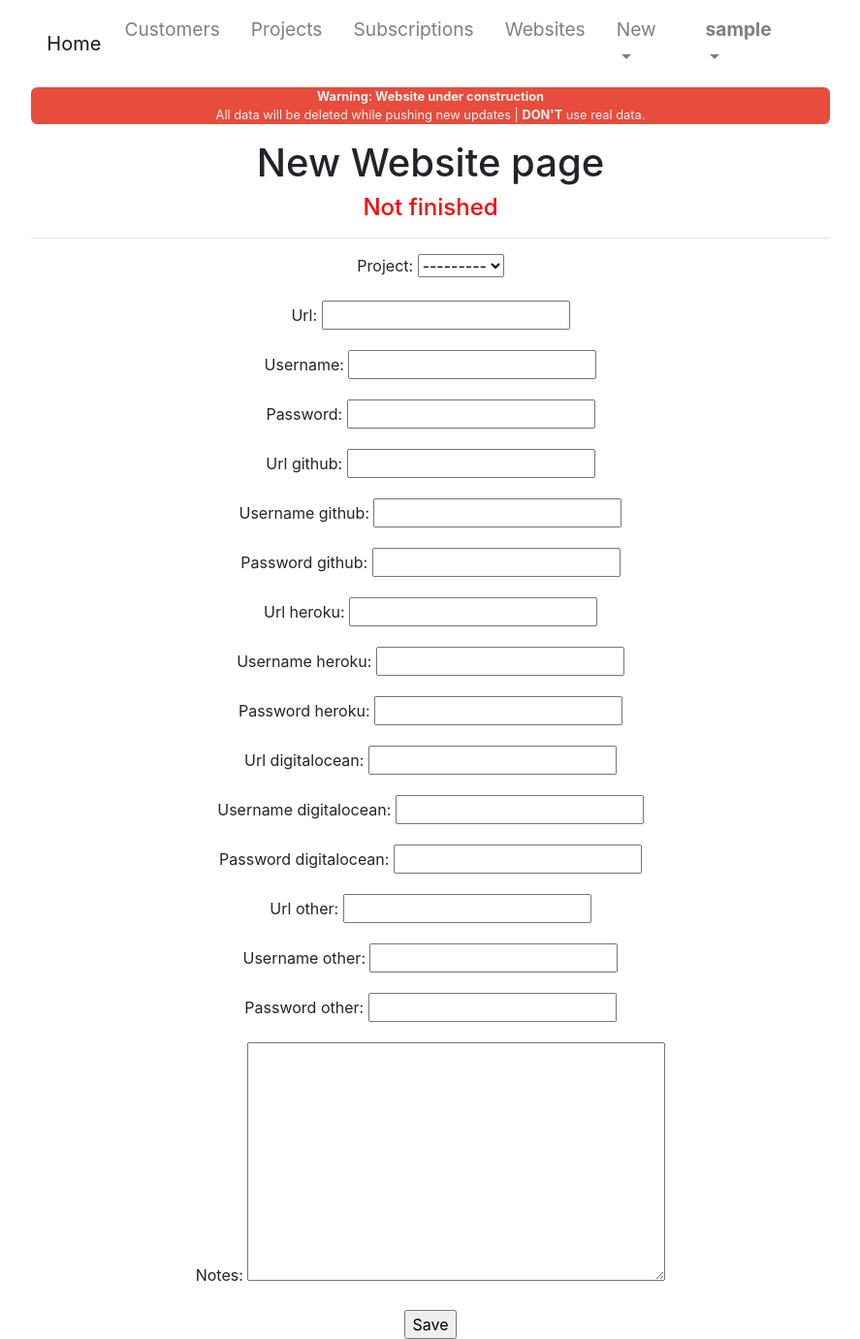
After one commit to ionescuig/freelance-manager, a Django app: page /websites/new/ in a window 1280 px wide. The commit adds this page. Shown: the whole page at 97% size, without its empty margins (196-1083 px from the left). Run offline with Django 3.2, Linux system fonts and the light colour scheme; the visitor is signed in with stand-in values (Sample User, id 1); data that the repository does not hold is empty; some libraries are stand-ins or nearby versions.

Commit message:
added CRUD for app: websites. Logic not added.

```diff
--- a/src/manager/urls.py
+++ b/src/manager/urls.py
@@ -29,4 +29,5 @@ urlpatterns = [
     path('customers/', include(('customers.urls', 'customers'), namespace='customers')),
     path('projects/', include(('projects.urls', 'projects'), namespace='projects')),
     path('subscriptions/', include(('subscriptions.urls', 'subscriptions'), namespace='subscriptions')),
+    path('websites/', include(('websites.urls', 'websites'), namespace='websites')),
 ]
--- a/src/templates/home.html
+++ b/src/templates/home.html
@@ -25,6 +25,6 @@
         <p><a href="{% url 'customers:list' %}">Customers: {{ customers.count }}</a></p>
         <p><a href="{% url 'projects:list' %}">Projects: {{ projects.count }}</a></p>
         <p><a href="{% url 'subscriptions:list' %}">Subscriptions: {{ subscriptions.count }}</a></p>
-        <p><a href="#">Websites: {{ websites.count }}</a></p>
+        <p><a href="{% url 'websites:list' %}">Websites: {{ websites.count }}</a></p>
     </div>
 {% endblock body %}
--- a/src/templates/snippets/nav.html
+++ b/src/templates/snippets/nav.html
@@ -20,7 +20,7 @@
                 <a class="nav-link" href="{% url 'subscriptions:list' %}">Subscriptions</a>
             </li>
             <li class="nav-item">
-                <a class="nav-link" href="#">Websites</a>
+                <a class="nav-link" href="{% url 'websites:list' %}">Websites</a>
             </li>
 
             <li class="nav-item dropdown">
@@ -32,7 +32,7 @@
                     <a class="dropdown-item" href="{% url 'customers:create' %}">New Customer</a>
                     <a class="dropdown-item" href="{% url 'projects:create' %}">New Project</a>
                     <a class="dropdown-item" href="{% url 'subscriptions:create' %}">New Subscription</a>
-                    <a class="dropdown-item" href="#">New Website</a>
+                    <a class="dropdown-item" href="{% url 'websites:create' %}">New Website</a>
                 </div>
             </li>
         </ul>
--- /dev/null
+++ b/src/templates/websites/create.html
@@ -0,0 +1,22 @@
+{% extends 'base.html' %}
+{% load static %}
+
+{% block title %}
+    FM | New Website
+{% endblock title %}
+
+{% block body %}
+    <div class="text-center">
+        <div>
+            <h1>New Website page</h1>
+            <h4 style="color: red">Not finished</h4>
+            <hr>
+        </div>
+
+        <form method="POST">
+            {% csrf_token %}
+            {{ form.as_p }}
+            <input type="submit" value="Save">
+        </form>
+    </div>
+{% endblock body %}
--- /dev/null
+++ b/src/websites/forms.py
@@ -0,0 +1,9 @@
+from django import forms
+
+from.models import Website
+
+
+class WebsiteForm(forms.ModelForm):
+    class Meta:
+        model = Website
+        fields = "__all__"
--- a/src/websites/models.py
+++ b/src/websites/models.py
@@ -1,4 +1,6 @@
+from django.core.exceptions import ValidationError
 from django.db import models
+from django.urls import reverse
 
 from projects.models import Project
 
@@ -7,11 +9,24 @@ class Website(models.Model):
     project    = models.ForeignKey(Project, on_delete=models.CASCADE)
 
     url        = models.URLField(blank=True, null=True)
-    url_github = models.URLField(blank=True, null=True)
-    url_heroku = models.URLField(blank=True, null=True)
-
     username = models.CharField(max_length=25)
     password = models.CharField(max_length=50)
+
+    url_github      = models.URLField(blank=True, null=True)
+    username_github = models.CharField(max_length=25, blank=True, null=True)
+    password_github = models.CharField(max_length=50, blank=True, null=True)
+
+    url_heroku      = models.URLField(blank=True, null=True)
+    username_heroku = models.CharField(max_length=25, blank=True, null=True)
+    password_heroku = models.CharField(max_length=50, blank=True, null=True)
+
+    url_digitalocean      = models.URLField(blank=True, null=True)
+    username_digitalocean = models.CharField(max_length=25, blank=True, null=True)
+    password_digitalocean = models.CharField(max_length=50, blank=True, null=True)
+
+    url_other      = models.URLField(blank=True, null=True)
+    username_other = models.CharField(max_length=25, blank=True, null=True)
+    password_other = models.CharField(max_length=50, blank=True, null=True)
 
     notes      = models.TextField(blank=True, null=True)
 
@@ -22,3 +37,19 @@ class Website(models.Model):
             return self.project.name + ' - ' + self.url_heroku
         else:
             return self.project.name + ' (not set)'
+
+    def clean(self):
+        if self.url:
+            self.username.__delattr__('blank')
+            self.username.__delattr__('null')
+            self.password.__delattr__('blank')
+            self.password.__delattr__('null')
+
+    def get_absolute_url(self):
+        return reverse('websites:detail', kwargs={'pk': self.pk})
+
+    def get_fields(self):
+        return [(field.verbose_name, field.value_from_object(self)) for field in self.__class__._meta.fields]
+
+    class Meta:
+        ordering = ['project', 'url', 'url_github', 'url_heroku']
--- /dev/null
+++ b/src/websites/urls.py
@@ -0,0 +1,11 @@
+from django.urls import path
+
+from .views import WebsiteCreateView, WebsiteDeleteView, WebsiteDetailView, WebsiteListView, WebsiteUpdateView
+
+urlpatterns = [
+    path('new/', WebsiteCreateView.as_view(), name='create'),
+    path('<int:pk>/', WebsiteDetailView.as_view(), name='detail'),
+    path('<int:pk>/delete', WebsiteDeleteView.as_view(), name='delete'),
+    path('<int:pk>/update', WebsiteUpdateView.as_view(), name='update'),
+    path('', WebsiteListView.as_view(), name='list'),
+]
--- a/src/websites/views.py
+++ b/src/websites/views.py
@@ -1,3 +1,33 @@
-from django.shortcuts import render
+from django.contrib.auth.mixins import LoginRequiredMixin
+from django.views.generic import CreateView, DeleteView, DetailView, ListView, UpdateView
+from django.urls import reverse_lazy
 
-# Create your views here.
+from .forms import WebsiteForm
+from .models import Website
+
+
+class WebsiteCreateView(LoginRequiredMixin, CreateView):
+    template_name = 'websites/create.html'
+    form_class = WebsiteForm
+
+
+class WebsiteDetailView(LoginRequiredMixin, DetailView):
+    template_name = 'websites/detail.html'
+    model = Website
+
+
+class WebsiteUpdateView(LoginRequiredMixin, UpdateView):
+    template_name = 'websites/update.html'
+    form_class = WebsiteForm
+    queryset = Website.objects.all()
+
+
+class WebsiteListView(LoginRequiredMixin, ListView):
+    template_name = 'websites/list.html'
+    model = Website
+
+
+class WebsiteDeleteView(LoginRequiredMixin, DeleteView):
+    template_name = 'websites/delete.html'
+    model = Website
+    success_url = reverse_lazy('websites:list')
```
Also changed, not shown: src/templates/websites/delete.html (added, +24 -0 lines), src/templates/websites/detail.html (added, +29 -0 lines), src/templates/websites/list.html (added, +24 -0 lines), src/templates/websites/update.html (added, +22 -0 lines), 1 other file.
